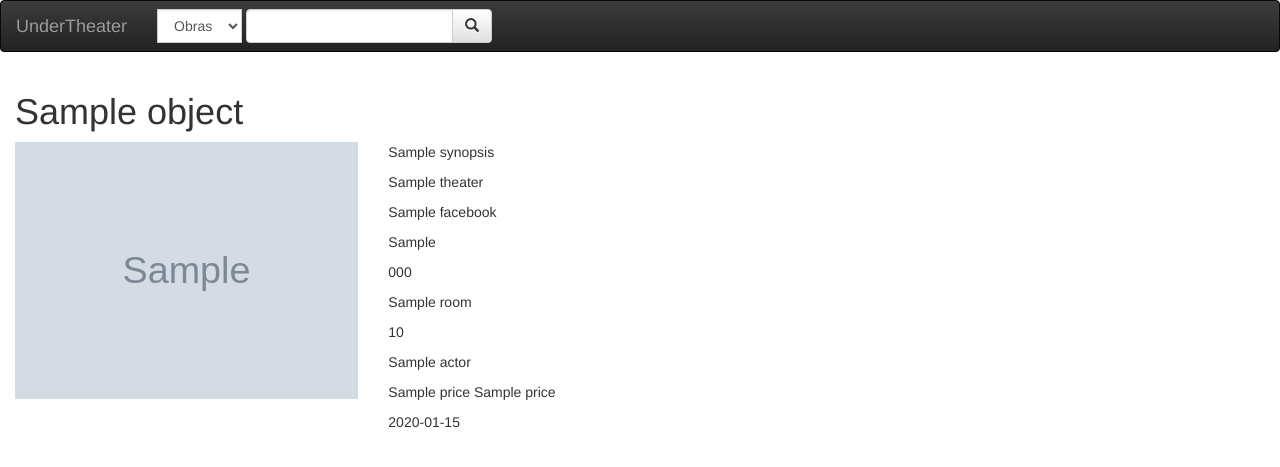
After one commit to gguzman89/UnderTheater, a Django app: template underTheaterWS/templates/underTheaterApp/playtheater_detail.html in a window 1280 px wide. The commit adds this page. Shown: the top 467 px of the page. Run offline with Django 3.2, Linux system fonts and the light colour scheme; the template is opened without the code that fills it: most values are stand-ins (such as "Sample title", 1, 10 or a date in 2020); grey boxes marked "Sample" are stand-in pictures; parts of the project's set-up code (start-up, migrations or seed data) failed here and were passed over; some libraries are stand-ins or nearby versions.

Commit message:
Agrego los detalles de la obra y muestro bien los resultados de la busqueda

```diff
--- /dev/null
+++ b/underTheaterWS/templates/underTheaterApp/playtheater_detail.html
@@ -0,0 +1,38 @@
+{% extends "master.html" %}
+{% block full_page_title %}HOLa{% endblock %}
+{% load static %}
+{% block content %}
+<div id="contenido" class="col-md-7">
+    <h1>{{object.play_name}}</h1>
+    <div class="row">
+        <div class="col-md-6">
+            <a href="#">
+                <img src="{% static object.picture.url %}" class="img-responsive"/>
+            </a>
+        </div>
+        <div class="col-md-6">
+            <p>{{object.synopsis}}</p>
+            {% for theater in object.theater.all %}
+            <p>{{theater.name}}</p>
+            <p>{{theater.contact.facebook}}</p>
+            <p>{{theater.contact.address.get_raw}}</p>
+            <p>{{theater.contact.number_phone}}</p>
+            {% endfor %}
+            {% for room in object.room_theater.all %}
+            <p>{{room.name}}</p>
+            <p>{{room.capacity}}</p>
+            {% endfor %}
+            {% for actor in object.actors.all %}
+            <p>{{actor.name}}</p>
+            {% endfor %}
+            {% for price in object.price.all %}
+            <p>{{price.price_name}} {{price.price}}</p>
+            {% endfor %}
+            {% for datetime in object.datetime_show.all %}
+            <p>{{datetime}} </p>
+            {% endfor %}
+        </div>
+
+    </div>
+</div>
+{% endblock %}
--- /dev/null
+++ b/underTheaterWS/underTheaterApp/urls.py
@@ -0,0 +1,8 @@
+from django.conf.urls import url
+from underTheaterApp import views
+
+app_name = 'underTheaterApp'
+urlpatterns = [
+        url(r'^(?P<pk>\d+)/$',
+            views.PlayTheaterDetailView.as_view(), name='playtheater_detail'),
+]
--- a/underTheaterWS/underTheaterApp/views.py
+++ b/underTheaterWS/underTheaterApp/views.py
@@ -1,4 +1,4 @@
-from django.views.generic import TemplateView, ListView
+from django.views.generic import TemplateView, ListView, DetailView
 from underTheaterApp.models import PlayTheater
 
 
@@ -15,3 +15,7 @@ class SearchView(ListView):
         self.object_list = PlayTheater.objects.filter(play_name__icontains=search)
         context = super(SearchView, self).get_context_data(**kwargs)
         return context
+
+
+class PlayTheaterDetailView(DetailView):
+        model = PlayTheater
--- a/underTheaterWS/underTheaterWS/urls.py
+++ b/underTheaterWS/underTheaterWS/urls.py
@@ -13,16 +13,17 @@ Including another URLconf
     1. Import the include() function: from django.conf.urls import url, include
     2. Add a URL to urlpatterns:  url(r'^blog/', include('blog.urls'))
 """
-from django.conf.urls import url
+from django.conf.urls import url, include
 from django.contrib import admin
-from underTheaterApp import views
+from underTheaterApp import views, urls
 from django.conf import settings
 from django.conf.urls.static import static
 
+
 urlpatterns = [
+    url(r'', include(urls)),
     url(r'^admin/', admin.site.urls),
     url(r'^home/', views.HomeViews.as_view(), name="home"),
     url(r'^search/', views.SearchView.as_view(), name="search"),
 
-
 ] + static(settings.STATIC_URL, document_root=settings.STATIC_ROOT)
```
Also changed, not shown: underTheaterWS/all.json (+1 -1 lines), underTheaterWS/templates/search.html (+7 -2 lines), underTheaterWS/underTheaterApp/admin.py (+6 -6 lines), underTheaterWS/underTheaterApp/models.py (+28 -26 lines), underTheaterWS/underTheaterApp/url.py (deleted, +0 -7 lines), underTheaterWS/underTheaterApp/migrations/0001_initial.py, underTheaterWS/underTheaterApp/migrations/0002_auto_20160906_0121.py (deleted), underTheaterWS/underTheaterApp/migrations/0002_auto_20160906_2144.py (added).
